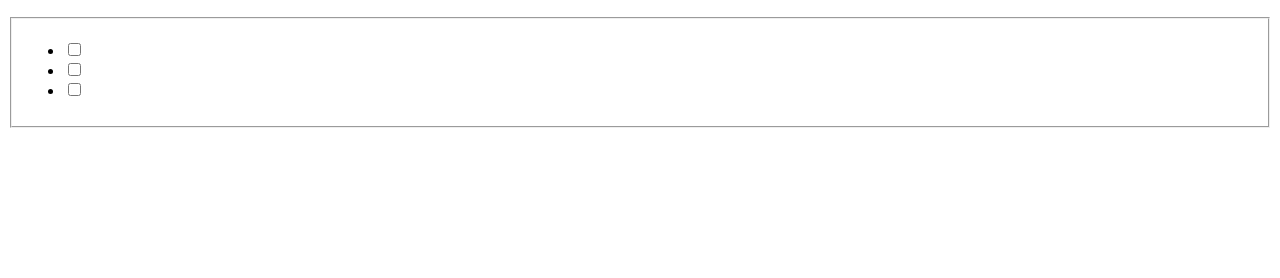
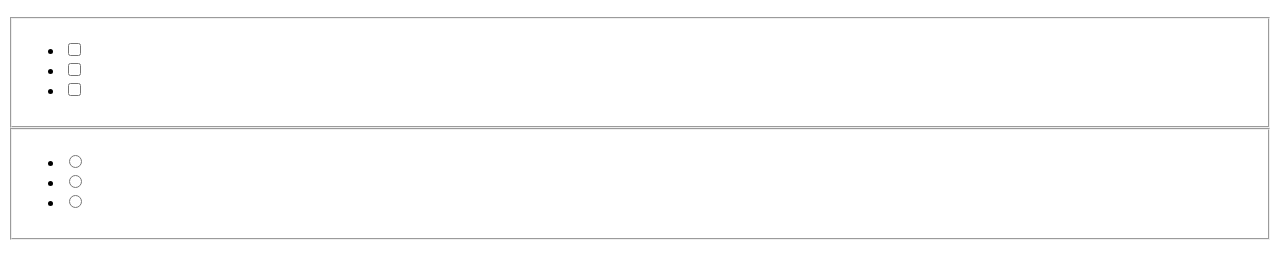
Before and after one commit to racoon-typing/trip-S7, a plain HTML site: page index.html in a window 1280 px wide. Shown: the part 110-388 px from the top of the page. Drawn offline with Linux system fonts and the light colour scheme.

Commit message:
радиокнопки

```diff
--- a/index.html
+++ b/index.html
@@ -16,23 +16,47 @@
                     <ul class="filter__list">
                         <li class="filter__item item">
                             <label class="item__label">
-                                <input class="item__input" type="checkbox">
+                                <input class="item__input" type="checkbox" name="" value="">
                             </label>
                         </li>
 
                         <li class="filter__item item">
                             <label class="item__label">
-                                <input class="item__input" type="checkbox">
+                                <input class="item__input" type="checkbox" name="" value="">
                             </label>
                         </li>
 
                         <li class="filter__item item">
                             <label class="item__label">
-                                <input class="item__input" type="checkbox">
+                                <input class="item__input" type="checkbox" name="" value="">
                             </label>
                         </li>
                     </ul>
                 </fieldset>
+
+                <fieldset class="filter__wrapper filter__wrapper--radio">
+                    <ul class="filter__list filter__list--radio">
+                        <li class="filter__item filter__item--radio item--radio">
+                            <label class="item__label item__label--radio">
+                                <input class="item__input item__input--radio " type="radio" name="" value="">
+                            </label>
+                        </li>
+
+                        <li class="filter__item filter__item--radio item--radio">
+                            <label class="item__label item__label--radio">
+                                <input class="item__input item__input--radio " type="radio" name="" value="">
+                            </label>
+                        </li>
+
+                        <li class="filter__item filter__item--radio item--radio">
+                            <label class="item__label item__label--radio">
+                                <input class="item__input item__input--radio " type="radio" name="" value="">
+                            </label>
+                        </li>
+                    </ul>
+                </fieldset>
+
+                <div></div>
 
 
             </section>
```
